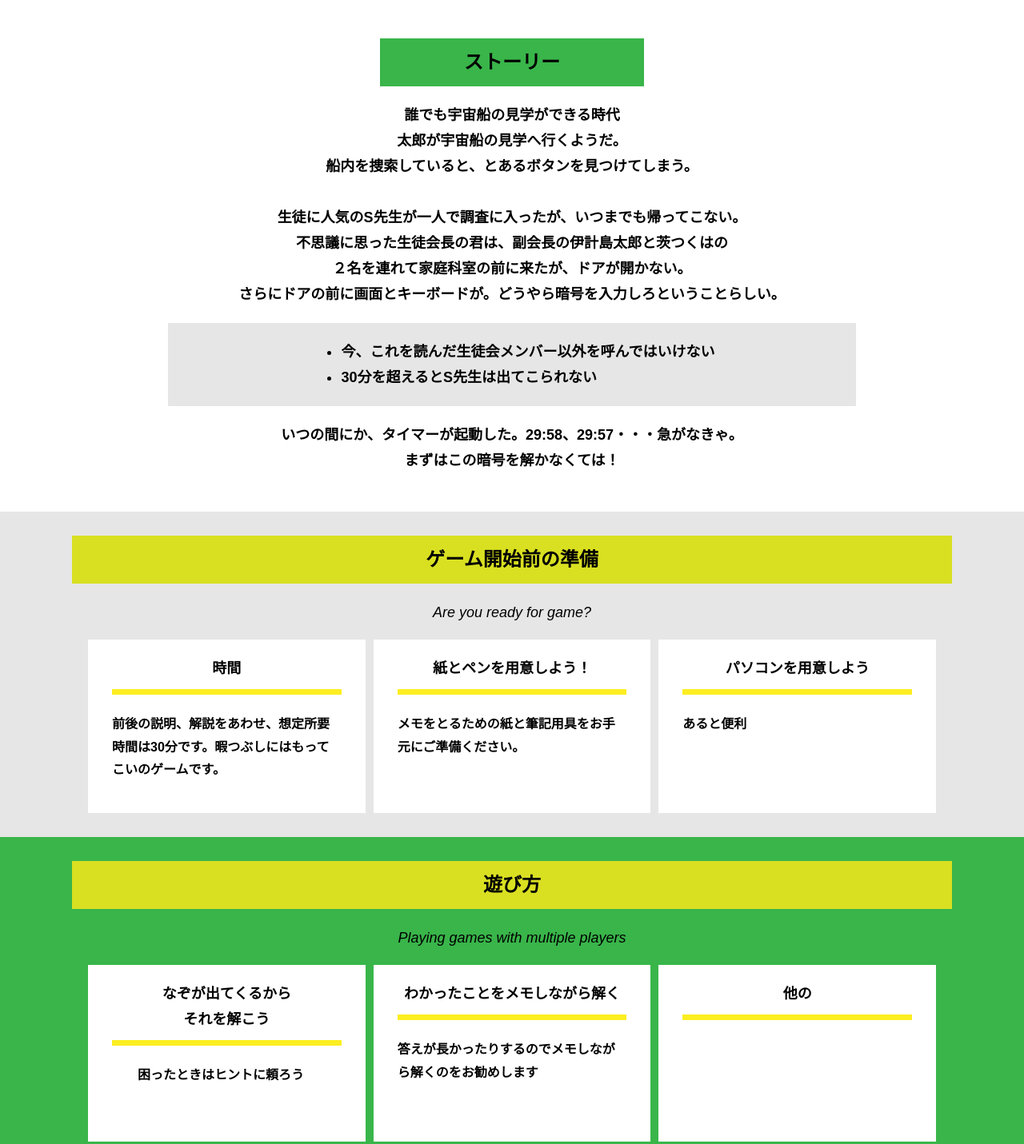
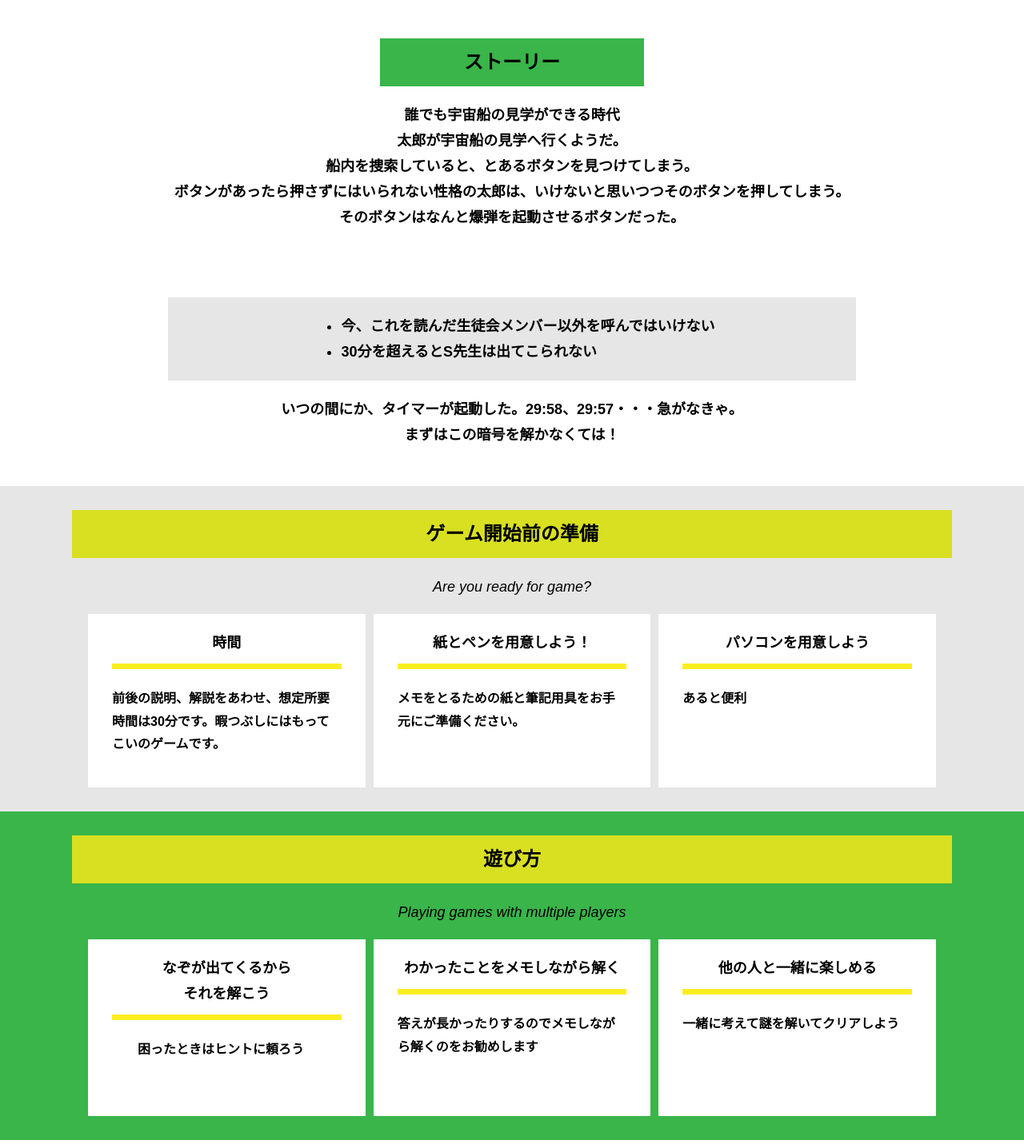
Before and after one commit to TominagaMasahi/alfa-meieki-J, a plain HTML site: page index.html in a window 1280 px wide. Shown: the part 543-1974 px from the top of the page at 80% size. Drawn offline with Linux system fonts and the light colour scheme.

Commit message:
Update index.html

```diff
--- a/index.html
+++ b/index.html
@@ -32,11 +32,11 @@
           <p class="text-center">誰でも宇宙船の見学ができる時代<br>
             太郎が宇宙船の見学へ行くようだ。<br>
             船内を捜索していると、とあるボタンを見つけてしまう。<br>
+            ボタンがあったら押さずにはいられない性格の太郎は、いけないと思いつつそのボタンを押してしまう。<br>
+            そのボタンはなんと爆弾を起動させるボタンだった。<br>
             <br>
-            生徒に人気のS先生が一人で調査に入ったが、いつまでも帰ってこない。<br>
-            不思議に思った生徒会長の君は、副会長の伊計島太郎と茨つくはの<br>
-            ２名を連れて家庭科室の前に来たが、ドアが開かない。<br>
-            さらにドアの前に画面とキーボードが。どうやら暗号を入力しろということらしい。</p>
+            <br>
+            </p>
           <div class="story__note__outer bg-color--gray">
             <ul class="story__note">
               <li>今、これを読んだ生徒会メンバー以外を呼んではいけない</li>
@@ -106,8 +106,8 @@
           </div>
           <div class="column">
             <div class="card">
-              <h3 class="card__title">他の</h3>
-              <p class="card__content"><br>
+              <h3 class="card__title">他の人と一緒に楽しめる</h3>
+              <p class="card__content">一緒に考えて謎を解いてクリアしよう<br>
                 </p>
             </div>
           </div>
```
